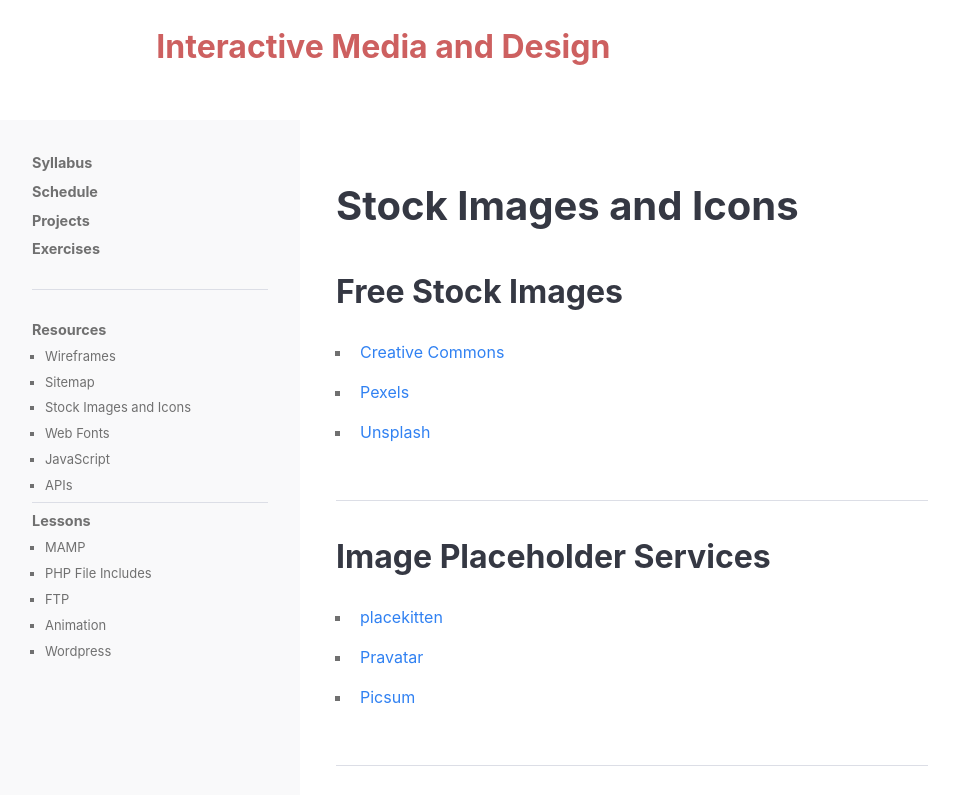
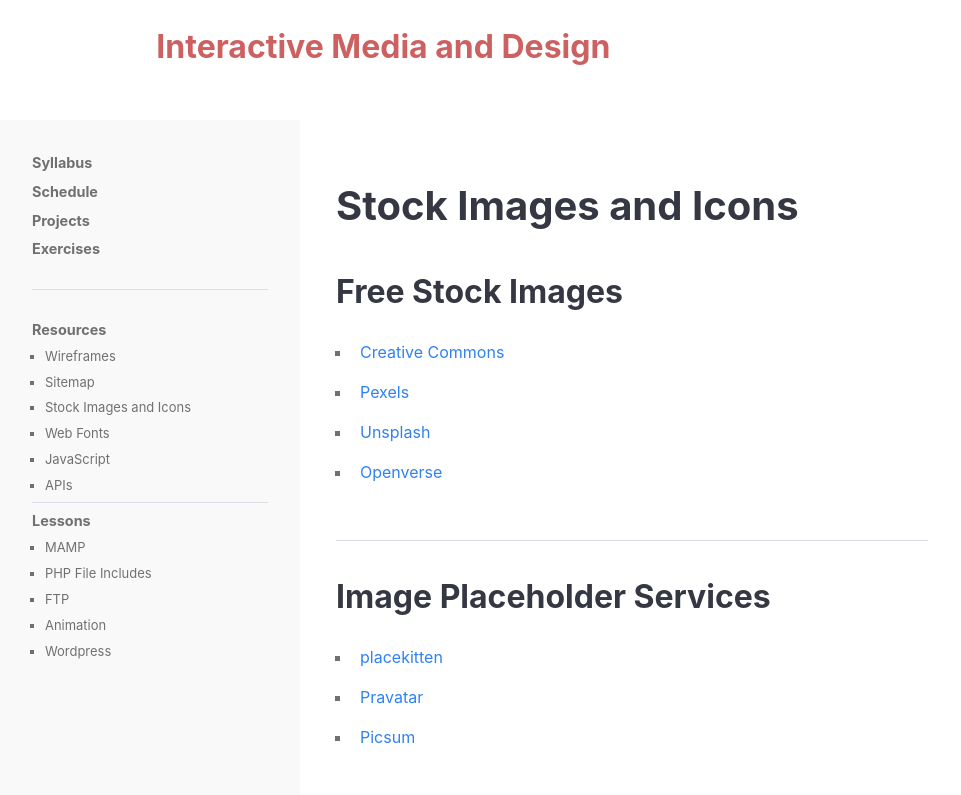
Before and after one commit to richhauck/art114, an Eleventy site: page src/resources/images-icons.html in a window 1280 px wide. Shown: the top 795 px of the page, without its empty margins (0-961 px from the left). Built offline with nearby package versions, Linux system fonts and the light colour scheme; Eleventy itself is replaced by a stand-in of ours; files that its build step writes are made by us from their sources.

Commit message:
Added openverse

```diff
--- a/src/resources/images-icons.html
+++ b/src/resources/images-icons.html
@@ -8,6 +8,7 @@
   <li><a href="https://search.creativecommons.org/">Creative Commons</a></li>
   <li><a href="https://www.pexels.com/">Pexels</a></li>
   <li><a href="https://unsplash.com/">Unsplash</a></li>
+  <li><a href="https://openverse.org/">Openverse</a></li>
 </ul>
 
 <hr />
```
